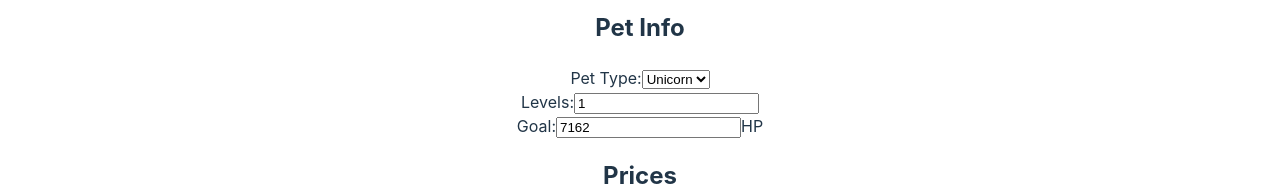
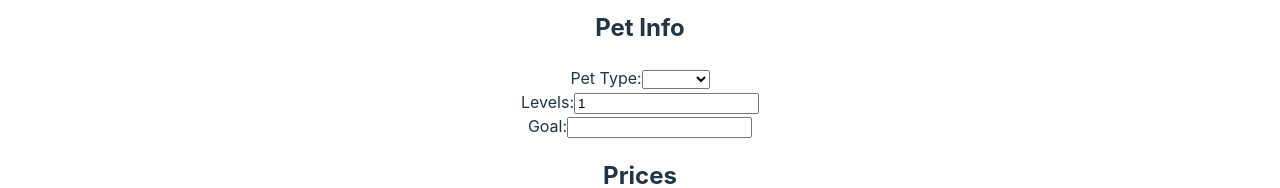
Before and after one commit to krotomo/flyff-calculator, a React (Vite) app: page / in a window 1280 px wide. Shown: the part 250-438 px from the top of the page. Built offline with nearby package versions, Linux system fonts and the light colour scheme.

Commit message:
some stuff for inputs and numbers and all that jazz

```diff
--- a/src/components/pet-calculator.tsx
+++ b/src/components/pet-calculator.tsx
@@ -1,4 +1,4 @@
-import PetInput from "../components/pet-input"
+import { PetInput } from "../components/pet-input"
 import PetResults from "../components/pet-results"
 import { useState } from "react"
 
--- a/src/components/pet-input.tsx
+++ b/src/components/pet-input.tsx
@@ -1,6 +1,110 @@
+import { useState, useRef, useEffect, FormEvent } from "react";
 import { useForm, useFieldArray } from "react-hook-form"
 
-export default function PetInput({ setPetState }: {
+type FormValues = {
+  petType: string,
+  levels: string,
+  statGoal: string,
+  sacPrice: {
+    tier: string,
+    price: string,
+  }[],
+  candyPrice: {
+    tier: string,
+    price: string,
+  }[],
+}
+
+const statRange: { [key: string]: { min: number, max: number } } = {
+  "unicorn": { min: 78, max: 7182 },
+  "dragon": { min: 7, max: 500 },
+  "griffin": { min: 6, max: 450 },
+  "angel": { min: 1, max: 31 },
+  "crab": { min: 2, max: 45 },
+  "tiger": { min: 1, max: 75 },
+  "lion": { min: 1, max: 75 },
+  "rabbit": { min: 1, max: 75 },
+  "fox": { min: 1, max: 75 },
+}
+
+const numberFormat = new Intl.NumberFormat('en-US')
+
+function LevelInput() {
+  function format(input: string): string {
+    const digitsOnly = input.replace(/[^0-9]/g, "")
+    return [...digitsOnly].slice(0, 7).join("/")
+  }
+  return FormattedNumberInput(format)
+}
+
+function SeparatedNumberInput() {
+  function format(input: string): string {
+    const digitsOnly = input.replace(/[^0-9]/g, "")
+    return numberFormat.format(Number(digitsOnly))
+  }
+  return FormattedNumberInput(format)
+}
+
+function FormattedNumberInput(format: (input: string) => string) {
+  const [value, setValue] = useState<string>("")
+  const [cursorIndex, setCursorIndex] = useState({ value: 0 })
+  const inputRef = useRef<HTMLInputElement>(null)
+
+  function countDigits(input: string): number {
+    return (input.match(/\d/g) || []).length
+  }
+
+  function handleChange(event: FormEvent) {
+    const {value: inputValue, selectionStart} = event.target as HTMLTextAreaElement
+
+    if (countDigits(inputValue) === 0) {
+      setValue("")
+      return
+    }
+
+    const newValue = format(inputValue)
+    const numDigitsBeforeCursor = countDigits(inputValue.slice(0, selectionStart))
+
+    setValue(newValue)
+
+    if (numDigitsBeforeCursor === 0) {
+      setCursorIndex({ value: 0 })
+      return
+    }
+
+    let numDigitsFound = 0
+    let newCursorIndex = newValue.length
+    for(let i = 0; i < newValue.length; i++) {
+      if (/\d/.test(newValue[i])) {
+        numDigitsFound++
+      }
+      if (numDigitsFound === numDigitsBeforeCursor) {
+        newCursorIndex = i + 1
+        break
+      }
+    }
+
+    setCursorIndex({ value: newCursorIndex })
+  }
+
+  useEffect(() => {
+    console.log("render!")
+    if (inputRef.current) {
+      inputRef.current.setSelectionRange(cursorIndex.value, cursorIndex.value);
+    }
+  }, [cursorIndex]);
+
+  return(
+    <input
+      value={value}
+      ref={inputRef}
+      inputMode="numeric"
+      onChange={handleChange}
+    ></input>
+  )
+}
+
+function PetInput({ setPetState }: {
   setPetState: (
     petType: string,
     levels: number[],
@@ -9,37 +113,10 @@ export default function PetInput({ setPetState }: {
     candyPrices: {[key: string]: number}
   ) => void;
 }) {
-  type FormValues = {
-    petType: string,
-    levels: string,
-    statGoal: {
-      type: string,
-      goal: string,
-    }[],
-    sacPrice: {
-      tier: string,
-      price: string,
-    }[],
-    candyPrice: {
-      tier: string,
-      price: string,
-    }[],
-  }
-
   const defaultValues : FormValues = {
-    petType: "unicorn",
+    petType: "",
     levels: "1",
-    statGoal: [
-      { type: "unicorn", goal: "7162" },
-      { type: "dragon", goal: "500" },
-      { type: "griffin", goal: "450" },
-      { type: "angel", goal: "31" },
-      { type: "crab", goal: "45" },
-      { type: "tiger", goal: "75" },
-      { type: "lion", goal: "75" },
-      { type: "rabbit", goal: "75" },
-      { type: "fox", goal: "75" },
-    ],
+    statGoal: "",
     sacPrice: [
       { tier: "e", price: "6000000" },
       { tier: "d", price: "20000000" },
@@ -70,19 +147,15 @@ export default function PetInput({ setPetState }: {
     "fox": "INT",
   }
 
-  const { control, register, watch, handleSubmit, formState: {errors} } = useForm({
+  const { control, register, watch, handleSubmit } = useForm({
     defaultValues: defaultValues
   })
-  const { fields: statGoalFields } = useFieldArray({
-    control,
-    name: "statGoal",
-  })
   const { fields: sacPriceFields } = useFieldArray({
-    control,
+    control: control,
     name: "sacPrice",
   })
   const { fields: candyPriceFields } = useFieldArray({
-    control,
+    control: control,
     name: "candyPrice",
   })
 
@@ -95,13 +168,7 @@ export default function PetInput({ setPetState }: {
         levels.push(parseInt(level))
       }
     }
-    const statGoal = parseInt(
-      (
-        formData.statGoal.find((statGoalObject) => {
-          return statGoalObject.type === formData.petType
-        }) as {type: string, goal: string}
-      ).goal
-    )
+    const statGoal = parseInt(formData.statGoal)
     const sacPrices: {[key: string]: number} = {}
     for (const priceObject of formData.sacPrice) {
       sacPrices[priceObject.tier] = parseInt(priceObject.price)
@@ -165,24 +232,7 @@ export default function PetInput({ setPetState }: {
         <div>
           <label>
             Goal:
-            {
-              statGoalFields.map((field, index: number) => {
-                return (
-                  petType === field.type &&
-                  <input key={field.type}
-                    {...register(
-                      `statGoal.${index}.goal`,
-                      {
-                        required: true,
-                        min: 0,
-                        max: defaultValues.statGoal[index].goal
-                      }
-                    )}
-                    type="number"
-                  ></input>
-                )
-              })
-            }
+              <SeparatedNumberInput />
             { statNameByPetType[petType] }
           </label>
         </div>
@@ -244,3 +294,5 @@ export default function PetInput({ setPetState }: {
     </div>
   )
 }
+
+export { PetInput }
```
Also changed, not shown: src/components/form/currency-input.tsx (deleted), 1 other file (tests, documents, lock files or other folders).
